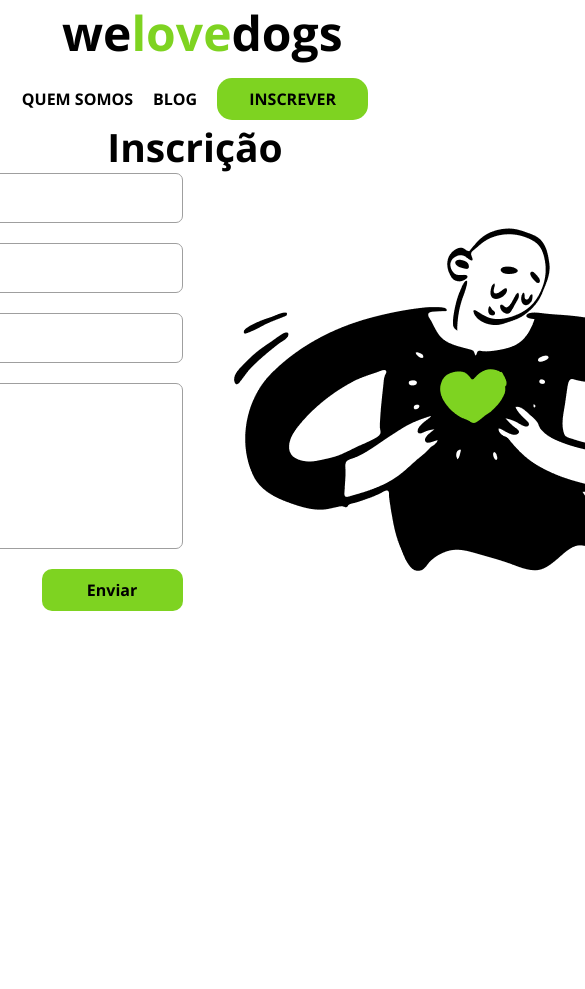
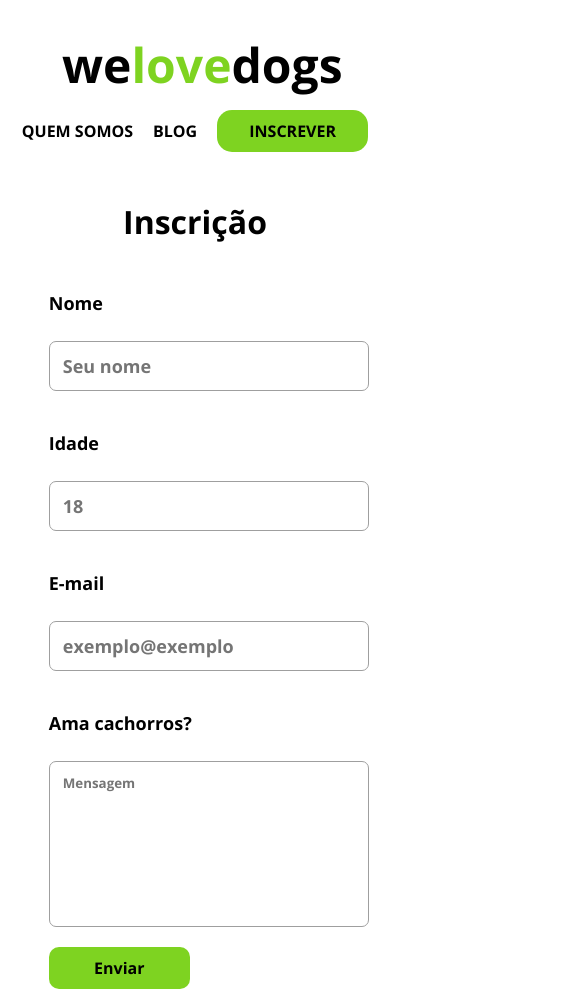
Before and after one commit to laisapereira/we-love-dogs, a plain HTML site: page inscricao.html in a window 390 px wide. Shown: the top 989 px of the page, 585 px wide, since content can reach past the window. Before the commit the page ends 844 px from the top, so only its background shows below. Drawn offline with nearby package versions, Linux system fonts and the light colour scheme.

Commit message:
página responsiva

```diff
--- a/blog.css
+++ b/blog.css
@@ -111,10 +111,16 @@ p {
     margin-bottom: 23px;
 }
 
+button:hover {
+    background-color: #7ED321;
+}
+
+
 @media screen and (max-width: 1300px) {
 
     header {
         flex-direction:column;
+        padding-top: 2rem;
     }
 
     h2 {
--- a/inscricao.css
+++ b/inscricao.css
@@ -50,13 +50,16 @@ header button {
 
 }
 
-.titulo {
+h2{
+    text-align: center;
+    font-size: 48px;
+
+}
+
+#container {
     display:flex;
     flex-direction: column;
-    align-items: center;
-    justify-content: center;
-    font-size: 48px;
-
+    gap: 3rem;
 }
 
 main {
@@ -111,13 +114,18 @@ textarea {
 
 }
 
-.forms div {
+#nome, #idade, #email, #texto {
     width: 557px;
     display:flex;
+    align-items: center;
     justify-content: flex-end;
     gap: 14px;
     font-size:18px;
     margin-bottom: 20px;
+}
+
+#botao {
+    margin-right: 0
 }
 
 
@@ -129,17 +137,58 @@ label {
 
 }
 
-@media screen and (max-width: 1300px) {
+button:hover {
+    background-color: #7ED32166;
+}
+
+aside button:hover{
+    background-color: #7ED321;
+
+}
+
+@media screen and (max-width: 1200px) {
 
     header {
         flex-direction:column;
+        padding-top: 2rem;
     }
 
     h2 {
-        font-size: 10vw;
+        font-size: 2rem;
     }
 
     main {
         flex-direction: column;
+        padding-top: 3rem;
+    }
+
+    .conteudo {
+        flex-direction: column;
+    }
+
+    #imagem {
+        display:none;
+    }
+
+    #nome, #idade, #email, #texto{
+        align-items: initial;
+        flex-direction: column;
+        gap: 0;
+        width: 75vw;
+    }
+
+    #botao {
+        display:flex;
+        justify-content: end;
+
+    }
+
+    input {
+        width: 50vw;
+    }
+
+    label {
+        text-align: initial;
+        width: auto;
     }
 }
--- a/inscricao.html
+++ b/inscricao.html
@@ -1,5 +1,5 @@
 <!DOCTYPE html>
-<html lang="en">
+<html lang="pt-br">
 <head>
     <meta charset="UTF-8">
     <meta http-equiv="X-UA-Compatible" content="IE=edge">
@@ -27,11 +27,11 @@
     </header>
 
     <main>
-            <div>
-                <div class = "titulo">
-                   <h2>Inscrição</h2>
+            <section id="container">
+                <div>
+                    <h2>Inscrição</h2>
+                </div>
 
-                </div>
                 <div class = "conteudo">
                     <form class = "forms">
                         <div id = "nome">
@@ -55,10 +55,14 @@
                            <button>Enviar</button>
                         </div>
                     </form>
+
                     <div id = "imagem">
                         <img src = "./imagens/Figure5.png" alt ="">
                     </div>
-            </div>
+                </div>
+
+
+            </section>
 
 
 
--- a/qs.css
+++ b/qs.css
@@ -76,6 +76,12 @@ main p {
     text-align: justify;
 }
 
+button:hover {
+    background-color: #7ED321;
+}
+
+
+
 @media screen and (max-width: 1300px) {
 
     header {
--- a/wlstyle.css
+++ b/wlstyle.css
@@ -89,11 +89,21 @@ aside button {
     cursor: pointer;
 }
 
+button:hover {
+    background-color: #7ED321;
+}
+
+aside button:hover{
+    background-color: #7ED32166;
+
+}
+
 
 @media screen and (max-width: 1300px) {
 
     header {
         flex-direction:column;
+        padding-top: 2rem;
     }
 
     h2 {
@@ -120,4 +130,5 @@ aside button {
         flex-direction: column;
         align-items: center;
     }
+
 }
```
